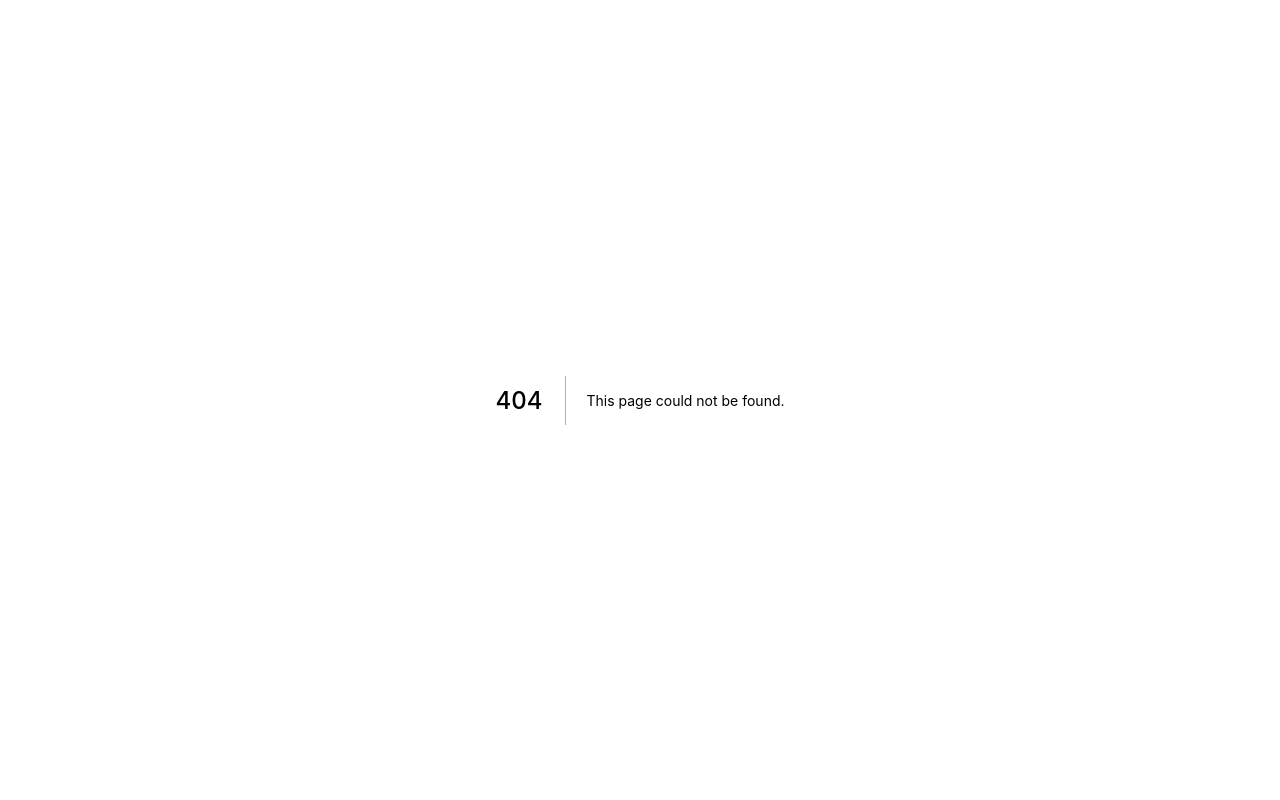
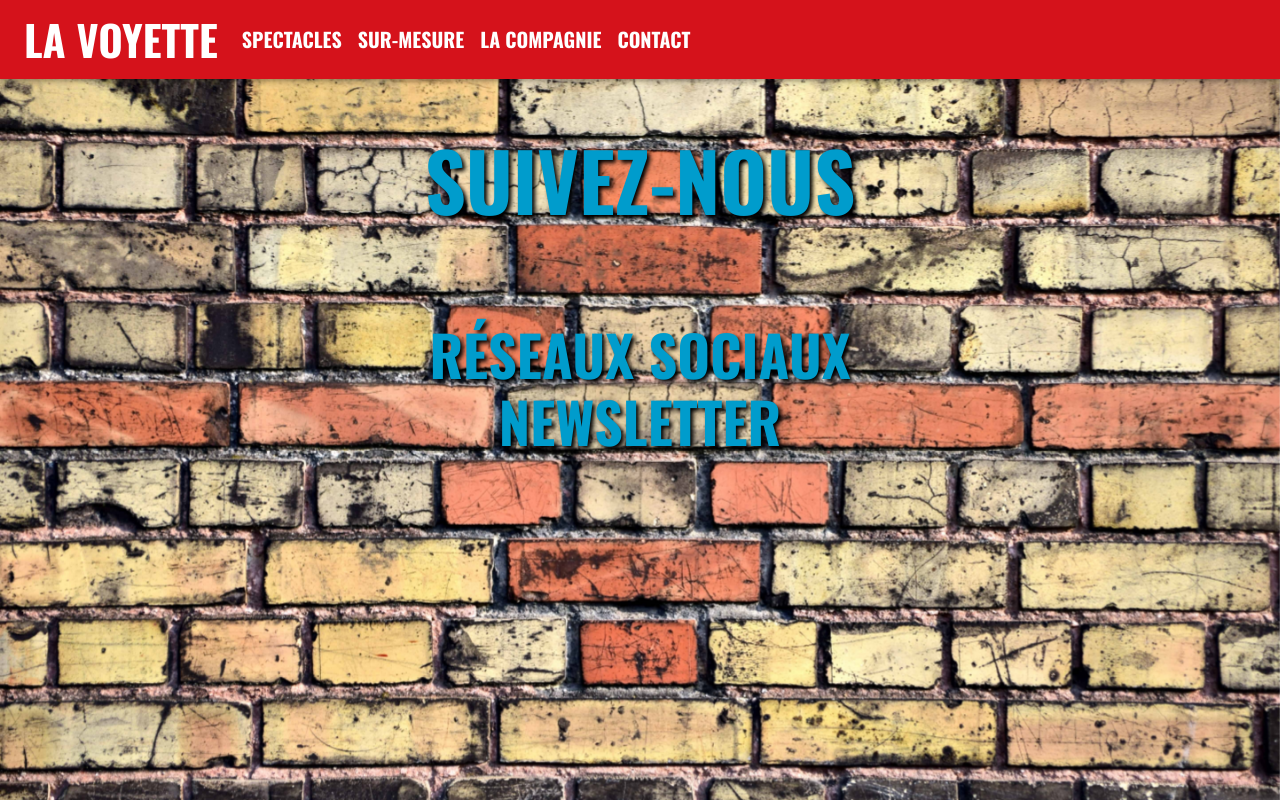
Before and after one commit to FabCom/LaVoyette-Front, a Next.js app: page /contact in a window 1280 px wide. Before the commit this address had no page. Built offline with nearby package versions, Linux system fonts and the light colour scheme.

Commit message:
create page contact

```diff
--- /dev/null
+++ b/src/pages/contact.tsx
@@ -0,0 +1,13 @@
+import { Typography } from "@mui/material"
+import DefaultLayout from "components/layouts/default"
+
+const Contact = () => {
+  return (
+    <DefaultLayout title="Suivez-nous">
+      <Typography variant="h2">Réseaux sociaux</Typography>
+      <Typography variant="h2">Newsletter</Typography>
+    </DefaultLayout>
+  )
+}
+
+export default Contact
```
